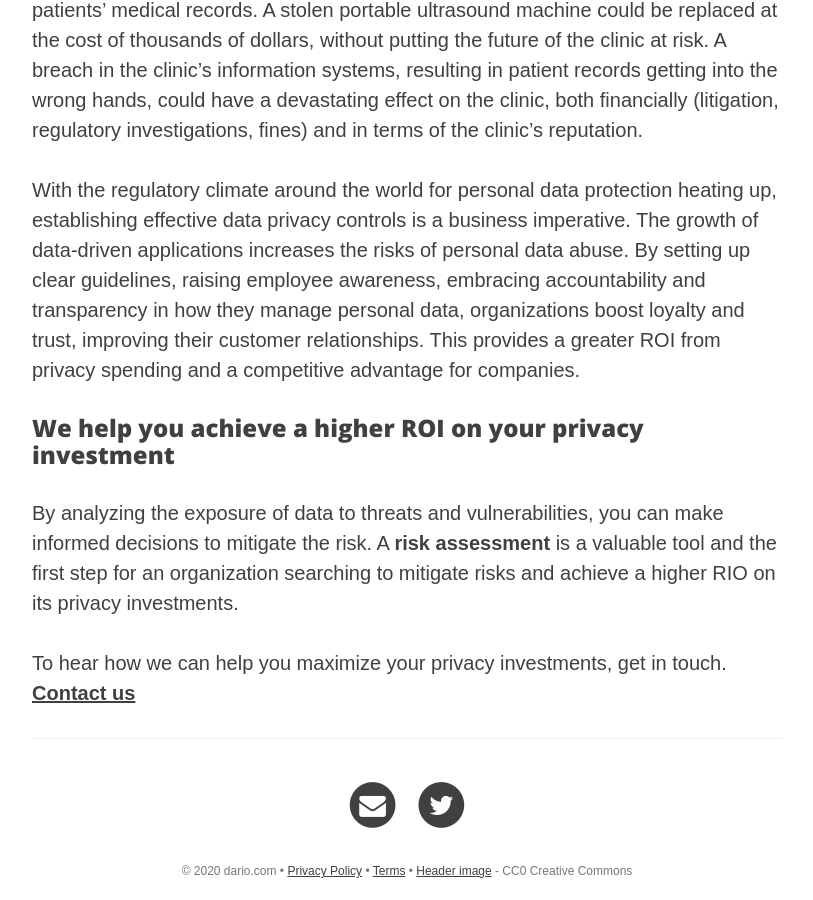
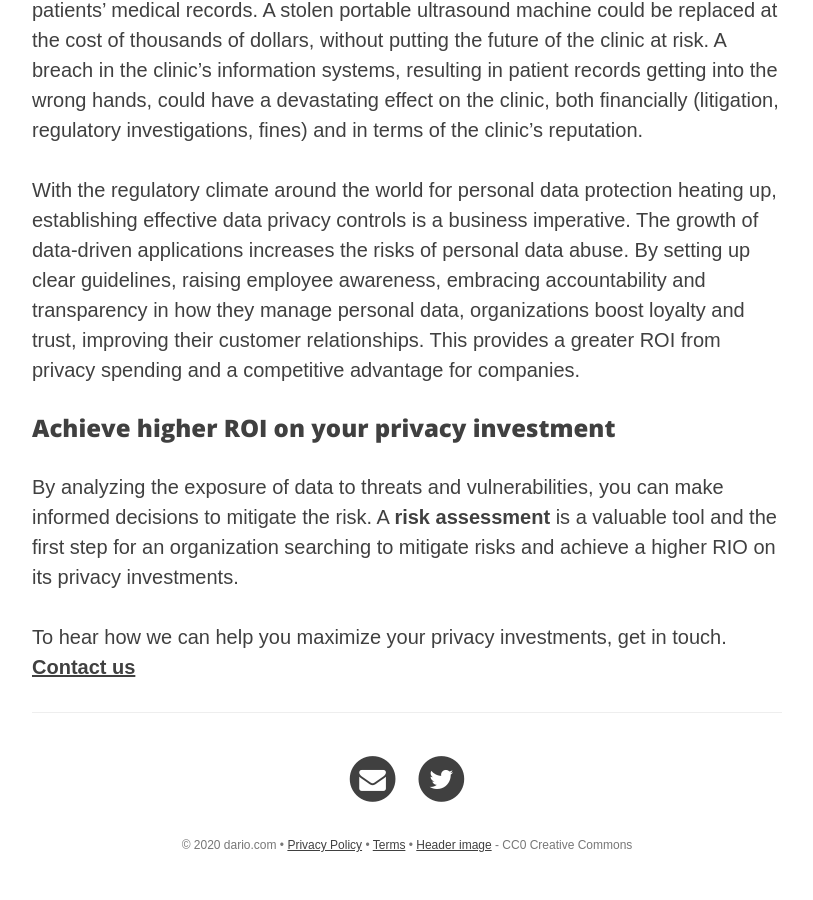
Before and after one commit to riod4/resources, a Jekyll site: the page built from _services/assess-risk-service.md, in a window 1280 px wide and 900 px high, scrolled down 2024 px. Shown: the whole window, without its empty margins (233-1046 px from the left). Built offline with Jekyll 4.4.1, drawn with Linux system fonts in a browser that asks for light colours; nearby versions of some CDN libraries; after the commit the page ends 2898 px from its top, so only the background shows below that; some of the changed text lies outside the part shown.

```diff
--- a/_services/assess-risk-service.md
+++ b/_services/assess-risk-service.md
@@ -39,7 +39,7 @@ The quote by McGeorge Bundy illustrates the importance of identifying key assets
 
 With the regulatory climate around the world for personal data protection heating up, establishing effective data privacy controls is a business imperative. The growth of data-driven applications increases the risks of personal data abuse. By setting up clear guidelines, raising employee awareness, embracing accountability and transparency in how they manage personal data, organizations boost loyalty and trust, improving their customer relationships. This provides a greater ROI from privacy spending and a competitive advantage for companies.
 
-### We help you achieve a higher ROI on your privacy investment
+### Achieve higher ROI on your privacy investment
 By analyzing the exposure of data to threats and vulnerabilities, you can make informed decisions to mitigate the risk. A **risk assessment** is a valuable tool and the first step for an organization searching to mitigate risks and achieve a higher RIO on its privacy investments.
 
 To hear how we can help you maximize your privacy investments, get in touch. [**Contact us**]({{ site.baseurl }}/contact)
```
Also changed, not shown: other parts of _services/assess-risk-service.md (+1 -1 lines).
